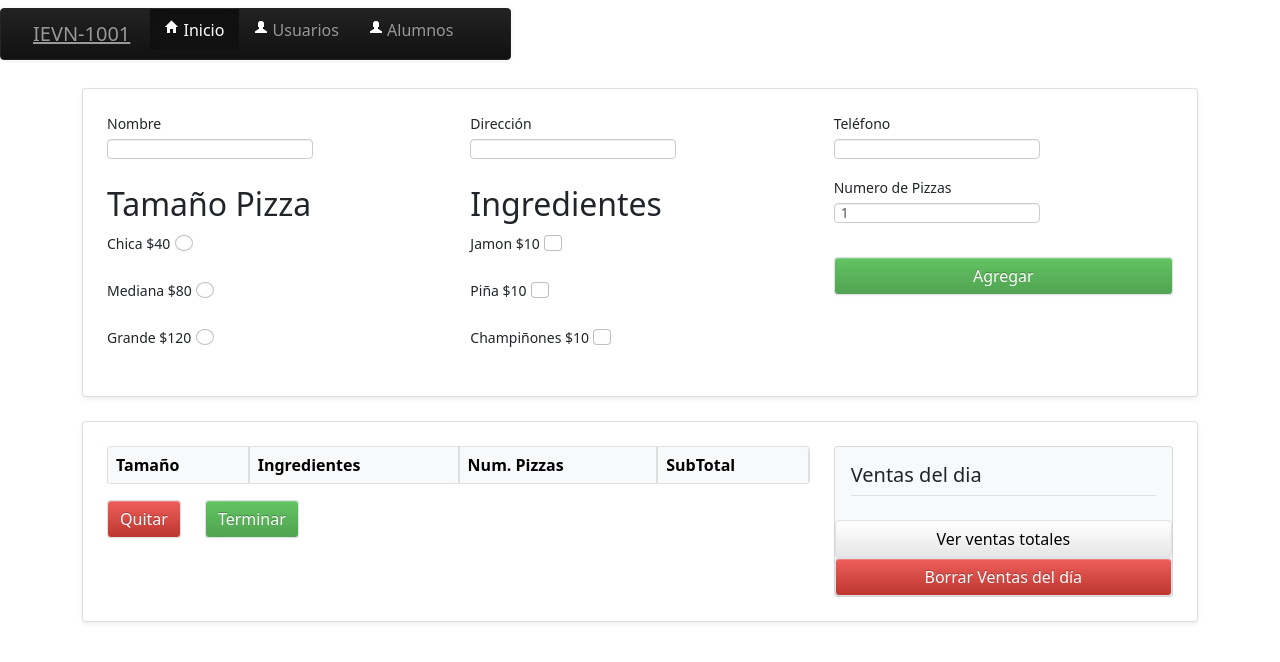
After one commit to IEVN1003-22001393/api_flask03, a Flask app: page /pizza in a window 1280 px wide. The commit adds this page. Shown: the top 662 px of the page. Run offline with Flask 3, Linux system fonts and the light colour scheme; lists and menus that the app fills with data are empty; some libraries are stand-ins or nearby versions.

Commit message:
Pizza - 07/11/25

```diff
--- a/app.py
+++ b/app.py
@@ -1,4 +1,6 @@
 from flask import Flask, render_template, request
+from flask import make_response, jsonify
+import json
 import forms
 import math
 
@@ -8,19 +10,120 @@ app = Flask(__name__)
 def home():
     return "Hello world"
 
+@app.route('/pizza', methods=['GET','POST'])
+def pizza():
+    mostrarVen = False
+# ---------------------------------------- Cargado del formulario y cookies
+    form = forms.PizzasForm(request.form)
+    pedido_actual_str = request.cookies.get('pedido_actual', '[]')
+    pedido_actual = json.loads(pedido_actual_str)
+
+    ventas_str = request.cookies.get('ventas_dia', '[]')
+    ventas = json.loads(ventas_str)
+
+    ventasAgrupadas = {}
+    total_dia = 0
+    for venta in ventas:
+        nombre = venta.get('nombre')
+        total = venta.get('total')
+        total_dia += total
+        ventasAgrupadas[nombre] = ventasAgrupadas.get(nombre, 0) + total
+
+# ---------------------------------------- Formulario
+    if request.method == 'POST':
+
+        action = request.form.get("action")
+        if action == 'agregar':
+            precios_tamanio = {'chica': 40, 'mediana': 80, 'grande': 120}
+
+            tamanio = request.form.get('Tamanio')
+            ingredientesLista = request.form.getlist('Ingredientes')
+            num_pizzas = form.NumPizzas.data
+
+            if tamanio and num_pizzas:
+                costTmnio = precios_tamanio.get(tamanio)
+                costIngre = len(ingredientesLista) * 10
+                subtotal = (costTmnio + costIngre) * num_pizzas
+                pizzaOrdenada = {"tamanio": tamanio, "ingredientes": ingredientesLista, "num_pizzas": num_pizzas, "subtotal": subtotal}
+                pedido_actual.append(pizzaOrdenada)
+        elif action == 'terminar':
+            total_pedido = 0
+            for item in pedido_actual:
+                total_pedido += item.get('subtotal')
+            newVenta = {"nombre": form.Nombre.data, "direccion": form.Direccion.data, "telefono": form.Telefono.data, "fecha": form.Fecha.data, "total": total_pedido}
+            ventas.append(newVenta)
+            ventasAgrupadas = {}
+            total_dia = 0
+            for venta in ventas:
+                nombre = venta.get('nombre')
+                total = venta.get('total')
+                total_dia += total
+                ventasAgrupadas[nombre] = ventasAgrupadas.get(nombre, 0) + total
+
+            pedido_actual = []
+            form = forms.PizzasForm()
+        elif action == 'quitar_ultimo':
+            if pedido_actual:
+                pedido_actual.pop()
+
+        elif action == 'mostrarVen':
+            mostrarVen = True
+
+        elif action == 'borrarVen':
+            ventas = []
+            ventasAgrupadas = {}
+            total_dia = 0
+            mostrarVen = False
+
+    response = make_response(render_template('pizza.html', form=form, pedido=pedido_actual, ventas_agrupadas=ventasAgrupadas, total_dia=total_dia, mostrarVen=mostrarVen))
+
+    response.set_cookie('pedido_actual', json.dumps(pedido_actual))
+    response.set_cookie('ventas_dia', json.dumps(ventas))
+
+    return response
+
 @app.route("/Alumnos", methods=['GET', 'POST'])
 def alumnos():
     mat=0
     nom=""
     ape=""
     em=""
+    estudiantes=[]
+    datos={}
+
     alumnos_clase=forms.UserForm(request.form)
     if request.method=='POST' and alumnos_clase.validate():
         mat=alumnos_clase.matricula.data
         nom=alumnos_clase.nombre.data
         ape=alumnos_clase.apellido.data
         em=alumnos_clase.correo.data
-    return render_template('alumnos.html', form=alumnos_clase, mat=mat, nom=nom, ape=ape, em=em)
+        datos={"matricula":mat, "nombre":nom, "apellido":ape, "correo":em}
+
+        datos_str=request.cookies.get('estudiante')
+        if not datos_str:
+            return"No hay cookies"
+        tem=json.loads(datos_str)
+        estudiantes=tem
+        estudiantes=json.loads(datos_str)
+        print(type(estudiantes))
+        estudiantes.append(datos)
+
+    response=make_response(render_template('alumnos.html', form=alumnos_clase,mat=mat,nom=nom,ape=ape,em=em))
+
+    response.set_cookie('estudiante', json.dumps(estudiantes))
+    return response
+
+
+@app.route("/get_cookie")
+def get_cookie():
+    datos_str=request.cookies.get('estudiante')
+    if not datos_str:
+        return"No hay cookies"
+    datos=json.loads(datos_str)
+
+    return jsonify(datos)
+
+
 
 @app.route('/figuras', methods=['GET', 'POST'])
 def figuras():
--- a/forms.py
+++ b/forms.py
@@ -1,6 +1,7 @@
 from wtforms import Form
 from wtforms import StringField, FloatField, EmailField, PasswordField, IntegerField, RadioField
 from wtforms import validators
+import datetime
 
 class UserForm(Form):
     matricula = IntegerField('Matricula', [validators.DataRequired(message="La matricula es obligatoria")])
@@ -15,3 +16,18 @@ class FigForm(Form):
     figura = RadioField('Selecciona la figura', choices=[('triangulo', 'Triangulo'), ('rectangulo', 'Rectangulo'), ('circulo', 'Circulo'), ('pentagono', 'Pentagono')], validators=[validators.DataRequired(message="Seleccione una figura.")])
     val1 = FloatField('Base / Radio / Lado', [validators.DataRequired(message="El campo es requerido.")])
     val2 = FloatField('Altura')
+
+class PizzasForm(Form):
+    Nombre = StringField("Nombre",
+            [validators.DataRequired(message="El nombre es obligatorio")])
+    Direccion = StringField("Dirección",
+            [validators.DataRequired(message="La dirección es obligatoria")])
+    Telefono = StringField("Teléfono",
+            [validators.DataRequired(message="El teléfono es obligatorio")])
+
+    Fecha = StringField("Fecha",
+            default=datetime.date.today().strftime('%Y-%m-%d'))
+
+    NumPizzas = IntegerField("Numero de Pizzas",
+            [validators.Optional(), validators.NumberRange(min=1, message="Debe ser al menos 1")],
+            default=1)
--- a/templates/Alumnos.html
+++ b/templates/Alumnos.html
@@ -16,6 +16,8 @@
     <h2>Apellido: {{ape}}</h2>
     <h2>Email: {{em}}</h2>
 
-
+<form action="/get_cookie" method="get" class="form-control" novalidate>
+    <button type="submit" class="btn btn-primary">Ver Cookie</button>
+</form>
 
     {% endblock %}
--- a/templates/_macros.html
+++ b/templates/_macros.html
@@ -1,21 +1,37 @@
-{% macro campo1(name, placeholder, type="text") %}
+{% macro campo1(name, placeholder, type='text')%}
 
     <div class="mb-3">
-            <label for="{{name}}" class="form-label">N1</label>
+        <label for="{{name}}" class="form-label">{{name}}</label>
         <input type="{{type}}" class="form-control" id="{{name}}" name="{{name}}"
         placeholder="{{placeholder}}">
     </div>
+{%endmacro%}
 
 
-{% endmacro %}
+{% macro campo2(name, placeholder)%}
+
+    <div class="mb-3">
+        <label for="{{name}}" class="form-label">{{placeholder}}</label>
+        <input type="radio" class="form-control" id="{{name}}" name="{{name}}" value="{{placeholder}}">
+    </div>
+{%endmacro%}
+
+
+{% macro campo3(name, placeholder, valor, precio, type='text')%}
+
+    <div class="mb-3">
+        <label for="{{name}}" class="form-label">{{placeholder}} ${{precio}}</label>
+        <input type="{{type}}" class="form-check-input pe-2 ps-2" id="{{name}}" name="{{name}}" value="{{valor}}">
+    </div>
+{%endmacro%}
 
 {% macro campoNuevo(field) %}
   <dt>{{ field.label }}
   <dd>{{ field(**kwargs)|safe }}
   {% if field.errors %}
-        <ul style="color: red;" class=errors>
+    <ul class=errors>
     {% for error in field.errors %}
-        <li>{{ error }}</li>
+      <li style="color: red;">{{ error }}</li>
     {% endfor %}
     </ul>
   {% endif %}
--- /dev/null
+++ b/templates/pizza.html
@@ -0,0 +1,122 @@
+{% extends "layout.html" %}
+{% block content %}
+{% import "_macros.html" as macro %}
+<link href="https://cdn.jsdelivr.net/npm/bootstrap@5.0.2/dist/css/bootstrap.min.css" rel="stylesheet" integrity="sha384-EVSTQN3/azprG1Anm3QDgpJLIm9Nao0Yz1ztcQTwFspd3yD65VohhpuuCOmLASjC" crossorigin="anonymous">
+<form action="" method="post" class="container">
+
+    <div class="card shadow-sm mb-4">
+        <div class="card-body p-4">
+            <div class="row">
+
+                <div class="col-md-4">
+                    {{ macro.campoNuevo(form.Nombre) }}
+
+                    <div class="mt-3">
+                        <h2>Tamaño Pizza</h2>
+                        {{macro.campo3('Tamanio','Chica','chica', '40', 'radio')}}
+                        {{macro.campo3('Tamanio','Mediana','mediana', '80', 'radio')}}
+                        {{macro.campo3('Tamanio','Grande','grande', '120', 'radio')}}
+                    </div>
+                </div>
+
+                <div class="col-md-4">
+                    {{ macro.campoNuevo(form.Direccion) }}
+
+                    <div class="mt-3">
+                        <h2>Ingredientes</h2>
+                        {{macro.campo3('Ingredientes','Jamon', 'jamon', '10', 'checkbox')}}
+                        {{macro.campo3('Ingredientes','Piña', 'pinia', '10', 'checkbox')}}
+                        {{macro.campo3('Ingredientes','Champiñones' , 'champiniones', '10', 'checkbox')}}
+                    </div>
+                </div>
+
+                <div class="col-md-4">
+                    {{ macro.campoNuevo(form.Telefono) }}
+                    {{ macro.campoNuevo(form.NumPizzas) }}
+
+                    <div class="d-grid mt-4">
+                        <button type="submit" name="action" value="agregar" class="btn btn-success border">
+                            Agregar
+                        </button>
+                    </div>
+                    <div style="display: none;">
+                        {{ macro.campoNuevo(form.Fecha) }}
+                    </div>
+                </div>
+            </div>
+        </div>
+    </div>
+
+    <div class="card shadow-sm">
+        <div class="card-body p-4">
+            <div class="row">
+
+                <div class="col-md-8">
+                    <table class="table table-bordered bg-white">
+                        <thead class="table-light">
+                            <tr>
+                                <th>Tamaño</th>
+                                <th>Ingredientes</th>
+                                <th>Num. Pizzas</th>
+                                <th>SubTotal</th>
+                            </tr>
+                        </thead>
+                        <tbody>
+
+                            {% for item in pedido %}
+                            <tr>
+                                <td>{{ item.tamanio }}</td>
+
+                                <td>
+                                    {% for ingrediente in item.ingredientes %}
+                                        {{ ingrediente }}
+                                    {% endfor %}
+                                </td>
+
+                                <td>{{ item.num_pizzas }}</td>
+                                <td>${{ item.subtotal }}</td>
+                            </tr>
+                            {% endfor %}
+
+                        </tbody>
+                    </table>
+
+                    <div class="row mt-3">
+                        <div class="col-auto">
+                            <button type="submit" name="action" value="quitar_ultimo" class="btn btn-danger border">Quitar</button>
+                        </div>
+                        <div class="col-auto">
+                            <button type="submit" name="action" value="terminar" class="btn btn-success border">
+                                Terminar
+                            </button>
+                        </div>
+                    </div>
+                </div>
+
+                <div class="col-md-4">
+                    <div class="card bg-light h-100">
+                        <div class="card-body">
+                            <h5 class="card-title border-bottom pb-2">Ventas del dia</h5>
+                            {% if mostrarVen %}
+                                {% for nombre, total in ventas_agrupadas.items() %}
+                                    <p style="font-size: 1.3rem; font-weight: bold;">
+                                        {{ nombre }} total: ${{ total }}
+                                    </p>
+                                {% endfor %}
+
+                                <h4 class="mt-4" style="font-size: 1.3rem; font-weight: bold;">
+                                    Ventas totales del dia: ${{ total_dia }}
+                                </h4>
+                            {% endif %}
+                        </div>
+                            <button type="submit" name="action" value="mostrarVen" class="btn btn-light border">Ver ventas totales</button>
+                            <button type="submit" name="action" value="borrarVen" class="btn btn-danger border">Borrar Ventas del día</button>
+
+                    </div>
+                </div>
+            </div>
+        </div>
+    </div>
+</form>
+
+{% endblock %}
```
Lines whose indentation alone changed are shown as unchanged.
